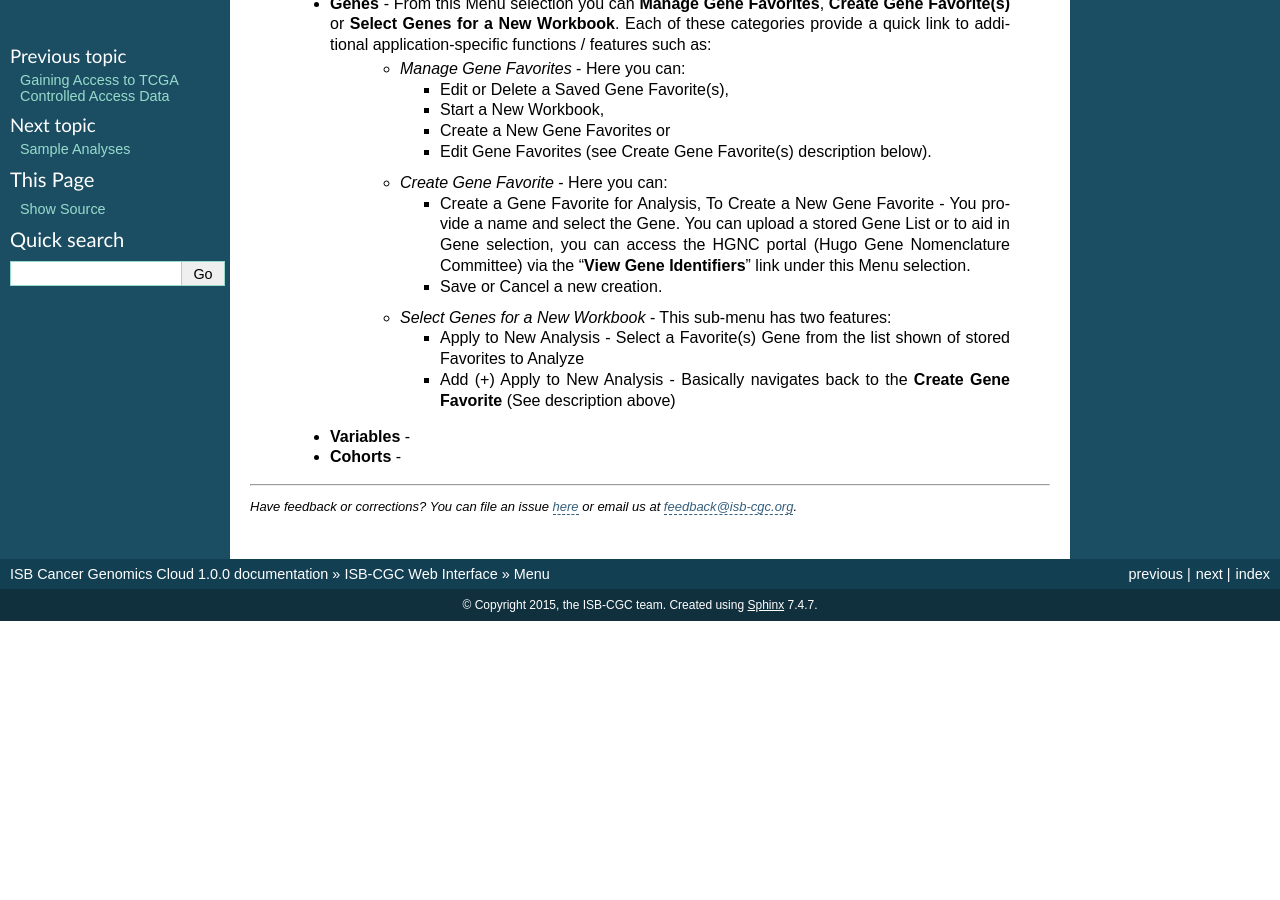
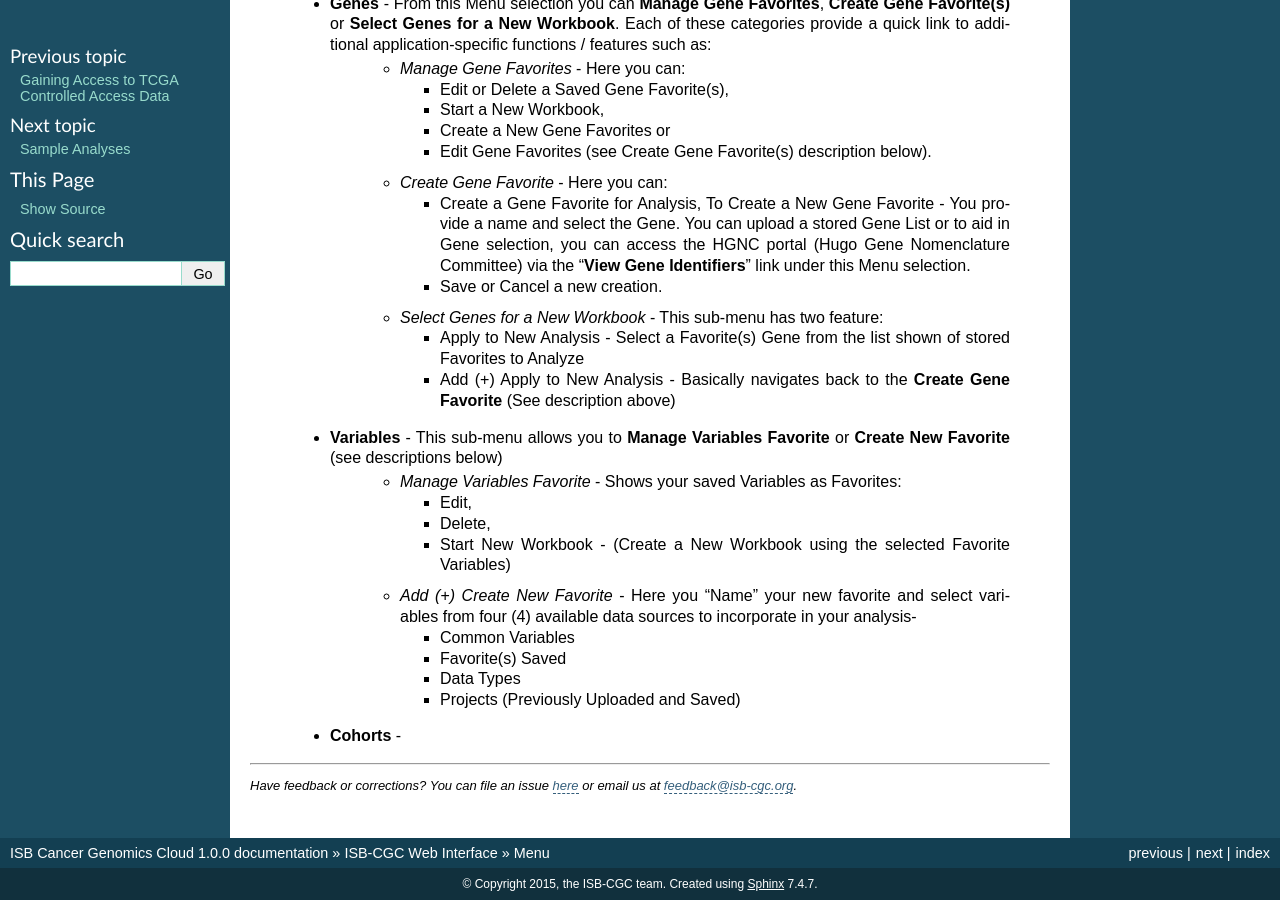
Before and after one commit to isb-cgc/readthedocs, a Sphinx documentation site: the page built from docs/source/sections/webapp/Menu.rst, in a window 1280 px wide and 900 px high, scrolled down 837 px. Built offline with Sphinx 7.4.7, drawn with Linux system fonts in a browser that asks for light colours; before the commit the page ends 1458 px from its top, so only the background shows below that.

Commit message:
Update Menu.rst

```diff
--- a/docs/source/sections/webapp/Menu.rst
+++ b/docs/source/sections/webapp/Menu.rst
@@ -33,11 +33,26 @@ The **MENU** is a graphical control element which contains application navigatio
 
       * Create a Gene Favorite for Analysis, To Create a New Gene Favorite - You provide a name and select the Gene. You can upload a stored Gene List or to aid in Gene selection, you can access the HGNC portal (Hugo Gene Nomenclature Committee) via the "**View Gene Identifiers**" link under this Menu selection.
       * Save or Cancel a new creation.
-    - *Select Genes for a New Workbook* - This sub-menu has two features:
+    - *Select Genes for a New Workbook* - This sub-menu has two feature:
 
       * Apply to New Analysis - Select a Favorite(s) Gene from the list shown of stored Favorites to Analyze
       * Add (+) Apply to New Analysis - Basically navigates back to the **Create Gene Favorite** (See description above)
 
- * **Variables** -
+ * **Variables** -  This sub-menu allows you to **Manage Variables Favorite** or **Create New Favorite** (see descriptions below)
+    - *Manage Variables Favorite* - Shows your saved Variables as Favorites:
+
+
+      * Edit,
+      * Delete,
+      * Start New Workbook - (Create a New Workbook using the selected Favorite Variables)
+
+    - *Add (+) Create New Favorite* - Here you "Name" your new favorite and select variables from four (4) available data sources to incorporate in your analysis-
+
+
+      * Common Variables
+      * Favorite(s) Saved
+      * Data Types
+      * Projects (Previously Uploaded and Saved)
+
 
  * **Cohorts** -
```
